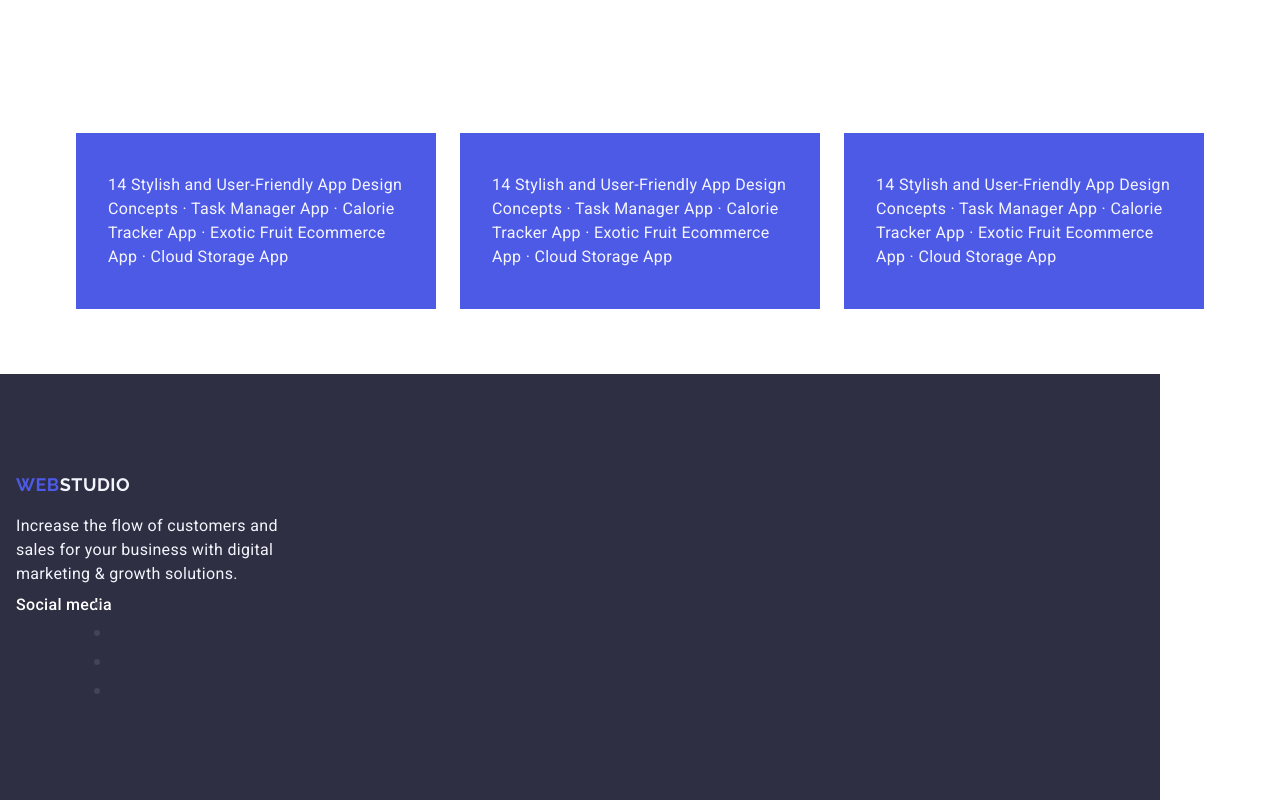
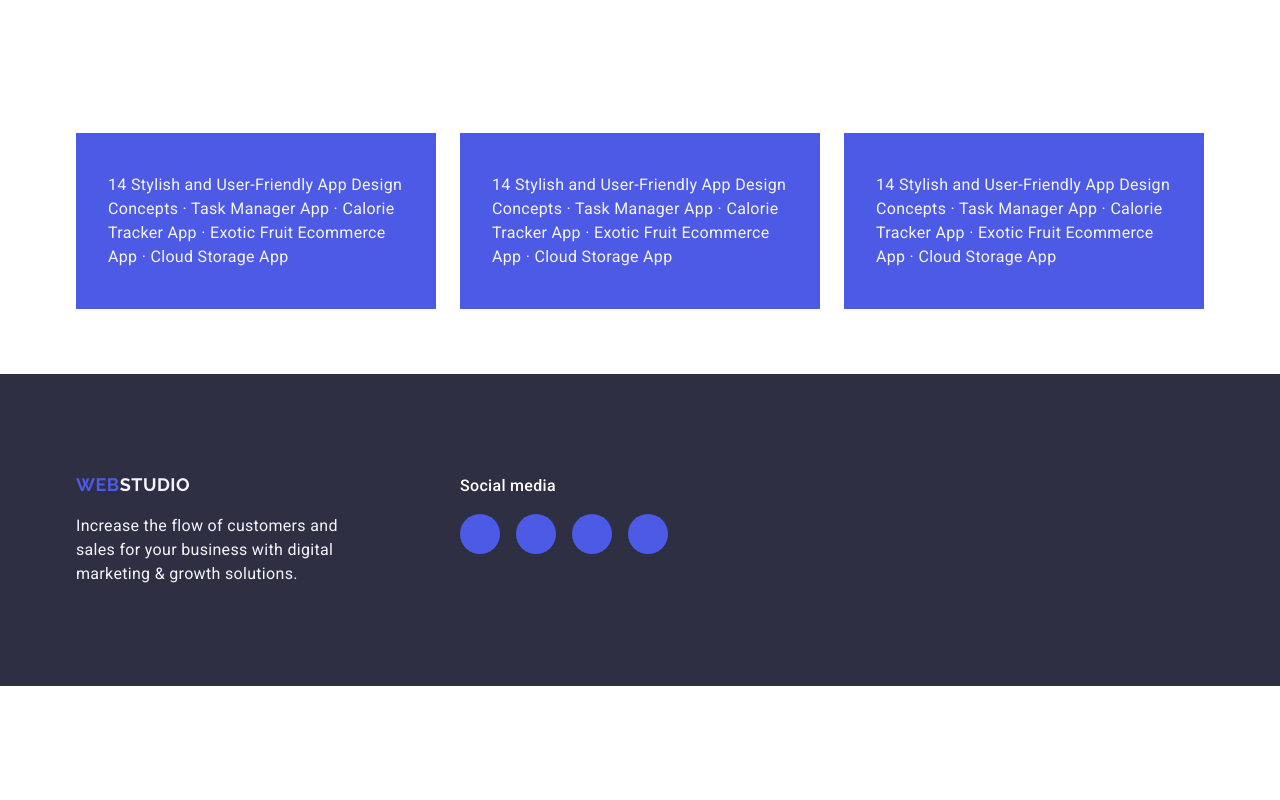
Before and after one commit to VladSmetana/goit-markup-hw-04, a website: page index.html in a window 1280 px wide. Shown: the part 3161-3961 px from the top of the page. After the commit the page ends 3847 px from the top, so only its background shows below. Drawn offline with nearby package versions, Linux system fonts and the light colour scheme.

Commit message:
add styles

```diff
--- a/css/styles.css
+++ b/css/styles.css
@@ -330,6 +330,12 @@ img{
     background-color: #2e2f42;
     font-size: 18px;
     padding: 100px 0;
+}
+.footer .container{
+    display: flex;
+    align-items: baseline;
+}
+.logo-paragraph-footer{
     margin-right: 120px;
 }
 .footer-text{
@@ -349,16 +355,24 @@ img{
     font-family: 'Raleway', sans-serif;
     text-decoration: none;
 }
-.social-media-container{
+.social-media{
     display: flex;
-    align-items: baseline;
-
+    list-style: none;
+    gap: 16px;
 }
-
-/*.footer .container{*/
-/*    display: flex;*/
-/*    align-items: baseline;*/
-/*}*/
+.social-list{
+    width: 40px;
+    height: 40px;
+}
+.social-media-paragraph{
+    color:  #FFF;
+    font-size: 16px;
+    font-style: normal;
+    font-weight: 500;
+    line-height: 1.5; /* 150% */
+    letter-spacing: 0.02em;
+    margin-bottom: 16px;
+}
 .social-header{
     color:  #FFF;
     font-size: 16px;
@@ -367,3 +381,6 @@ img{
     line-height: 1.5em; /* 150% */
     letter-spacing: 0.02em;
 }
+.social-list .social-link:hover, .social-list .social-link:active{
+    background-color: #31d0aa;
+}
--- a/index.html
+++ b/index.html
@@ -290,34 +290,35 @@
     </main>
         <footer class="footer">
             <div class="container">
+                <div class="logo-paragraph-footer">
             <a href="./index.html" class="logo">Web<span class="logo-footer">Studio</span>
             </a>
             <p class="footer-text">
                 Increase the flow of customers and sales for your business with digital marketing & growth solutions.
             </p>
-
+                </div>
             <div class="social-media-container">
-                <h3 class="social-header">Social media</h3>
+                <p class="social-media-paragraph">Social media</p>
                 <ul class="social-media">
                     <li class="social-list">
-                        <svg width="24px" height="24px">
+                        <a class="social-link" href=""><svg width="24px" height="24px">
                             <use href="./images/icons.svg/#icon-instagram"></use>
-                        </svg>
+                        </svg></a>
                     </li>
                     <li class="social-list">
-                        <svg width="24px" height="24px">
+                        <a class="social-link" href=""><svg width="24px" height="24px">
                             <use href="./images/icons.svg/#icon-twitter"></use>
-                        </svg>
+                        </svg></a>
                     </li>
                     <li class="social-list">
-                        <svg width="24px" height="24px">
+                        <a class="social-link" href=""><svg width="24px" height="24px">
                             <use href="./images/icons.svg/#icon-facebook"></use>
-                        </svg>
+                        </svg></a>
                     </li>
                     <li class="social-list">
-                        <svg width="24px" height="24px">
+                        <a class="social-link" href=""><svg width="24px" height="24px">
                             <use href="./images/icons.svg/#icon-linkedin"></use>
-                        </svg>
+                        </svg></a>
                     </li>
                 </ul>
             </div>
```
